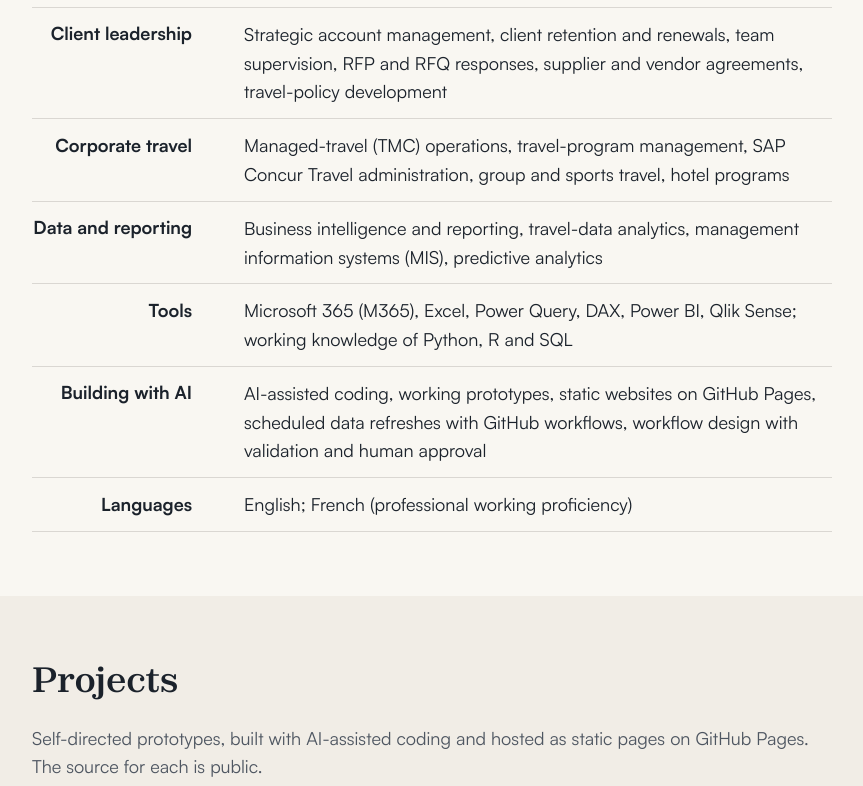
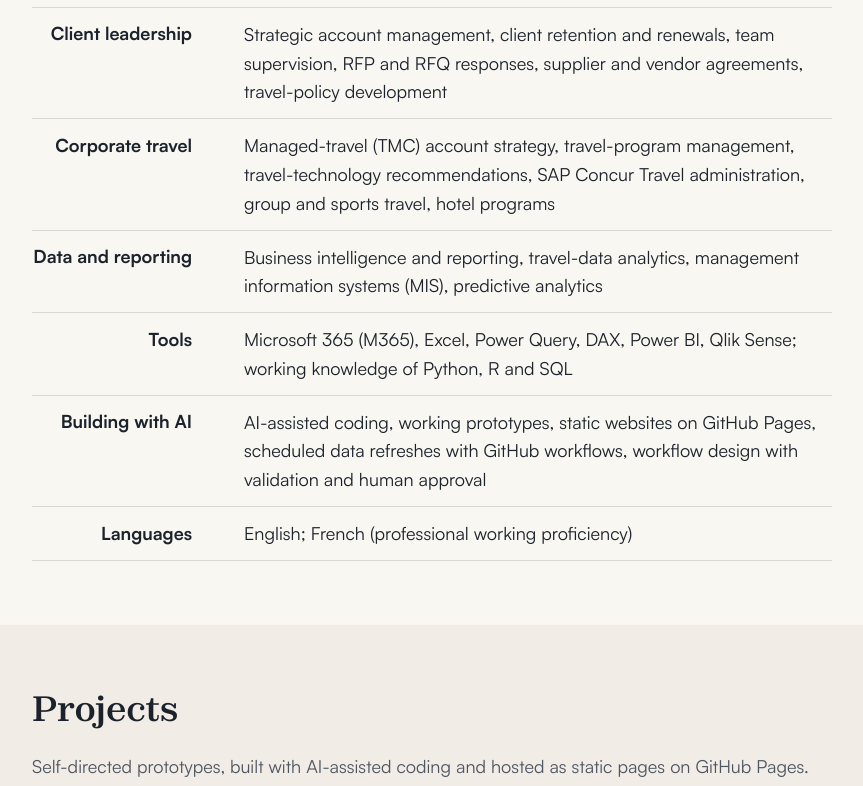
Before and after one commit to robcness/robertness-site, a plain HTML site: page index.html in a window 1280 px wide. Shown: the part 4180-4966 px from the top of the page, without its empty margins (208-1071 px from the left). Drawn offline with Linux system fonts and the light colour scheme.

Commit message:
Skills: replace TMC operations with account strategy and technology recommendations
Co-authored-by: Perplexity <noreply@perplexity.ai>

```diff
--- a/index.html
+++ b/index.html
@@ -220,7 +220,7 @@
         </div>
         <div>
           <dt>Corporate travel</dt>
-          <dd>Managed-travel (TMC) operations, travel-program management, SAP Concur Travel administration, group and sports travel, hotel programs</dd>
+          <dd>Managed-travel (TMC) account strategy, travel-program management, travel-technology recommendations, SAP Concur Travel administration, group and sports travel, hotel programs</dd>
         </div>
         <div>
           <dt>Data and reporting</dt>
```
